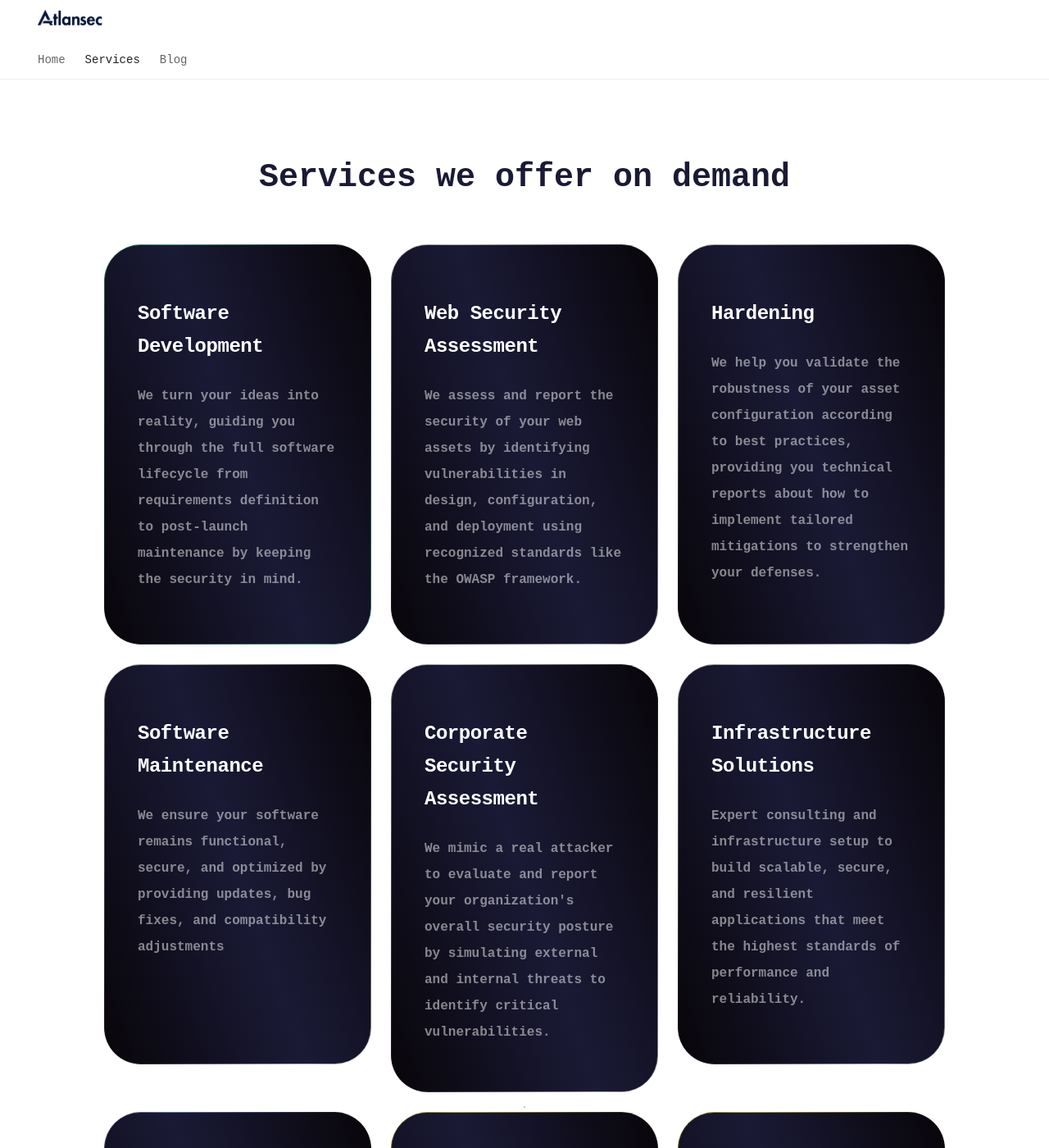
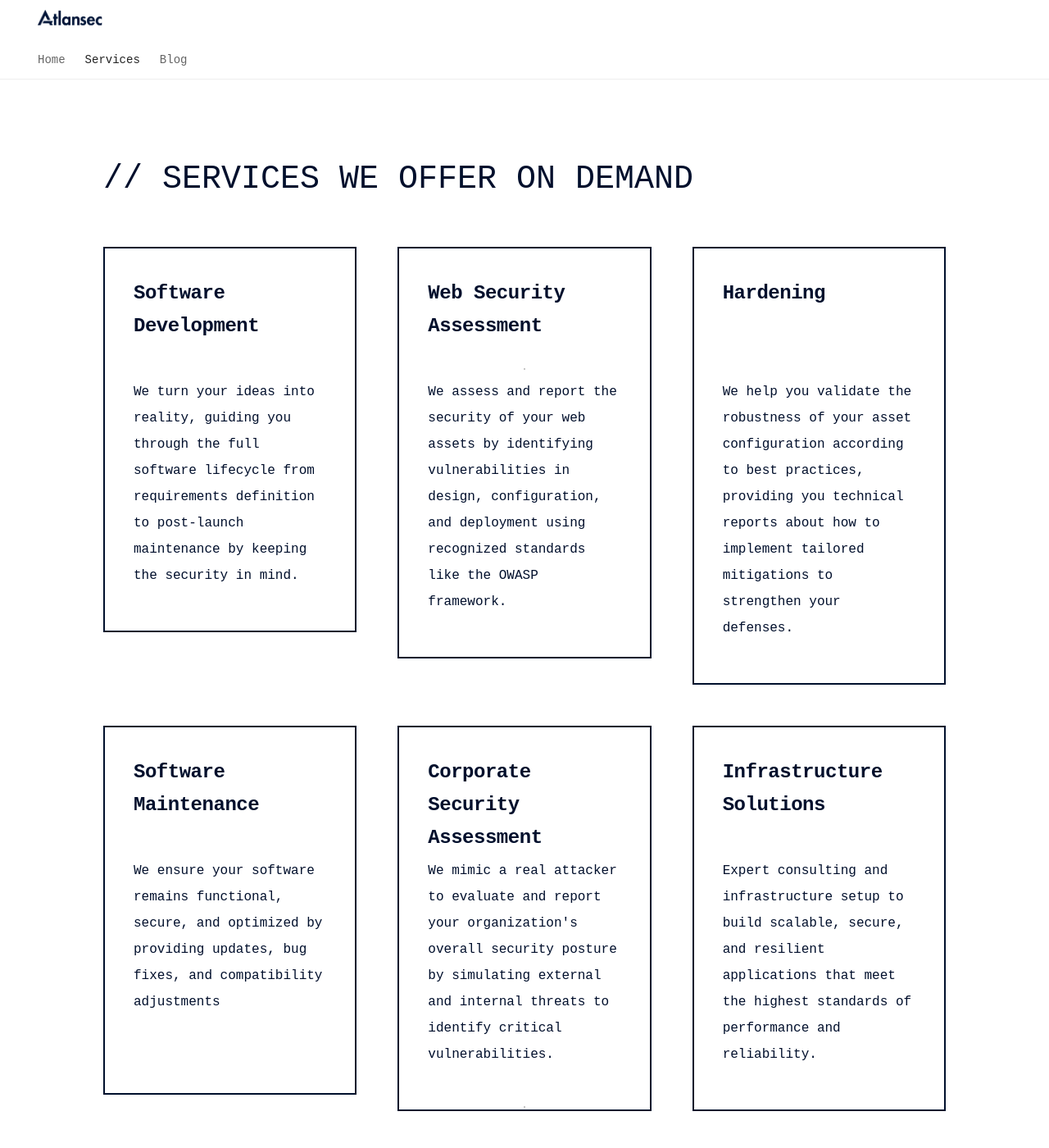
Before and after one commit to AtlanSec/Atlansec-Web, an MkDocs documentation site: the page built from docs/services/index.md, in a window 1280 px wide and 1400 px high. Shown: the whole window at 82% size. Built offline with MkDocs 1.6.1 and Material for MkDocs 9.7.7, drawn with Linux system fonts in a browser that asks for light colours.

Commit message:
services improved

```diff
--- a/docs/overrides/home.html
+++ b/docs/overrides/home.html
@@ -114,7 +114,7 @@
   .paralelogramo:hover {
     transition: all 0.3s ease;
     transform: scale(1.1) skew(30deg);
-    box-shadow: 10px 8px 0px 3px var(--Primary_Blue, #000f2c);
+    box-shadow: 12px 10px 0px 3px var(--Primary_Blue, #000f2c);
   }
 
   .button__content {
--- a/docs/overrides/services.html
+++ b/docs/overrides/services.html
@@ -26,10 +26,10 @@
         }
     }
 
-    .gradient-cards {
+    .gradient__cards {
         display: grid;
         grid-template-columns: repeat(3, 1fr);
-        gap: 22px;
+        gap: 50px;
         padding-top: 10px;
         padding-bottom: 20px;
 
@@ -38,14 +38,13 @@
         }
     }
 
-    .container-title {
-        text-align: center;
+    .container__title {
+        text-align: start;
         padding: 0 !important;
         margin-bottom: 40px;
         font-size: 40px;
-        color: #1A1A36;
-        font-weight: 600;
-        line-height: 60px;
+        color: var(--Primary-Blue);
+        font-weight: 300;
     }
 
     .contact-title {
@@ -59,77 +58,49 @@
     }
 
     .card {
-        max-width: 400px;
         border: 0;
         width: 100%;
         margin-inline: auto;
     }
 
-    .container-card {
+    .container__card {
         position: relative;
-        border: 2px solid transparent;
-        background: linear-gradient(71deg, #080509, #1A1A36, #080509);
+        border: 2px solid var(--Primary-Blue);
         background-clip: padding-box;
-        border-radius: 45px;
-        padding: 40px;
-
-        min-height: 490px;
-
+        padding: 35px;
+        transition: all 0.3s ease;
+        min-height: 450px;
         img {
             margin-bottom: 32px;
         }
     }
 
-    .bg-green-box,
-    .bg-white-box,
-    .bg-yellow-box,
-    .bg-blue-box {
-        position: relative;
+    .container__card:hover {
+        transition: all 0.3s ease;
+        background-color: rgba(255, 255, 255, 0.219);
+        backdrop-filter: blur(5px);
+        box-shadow: 10px 10px 0px -2px var(--Primary-Blue);
+        transform: scale(1.05);
+        clip-path: none;
     }
 
-    .bg-green-box::after,
-    .bg-white-box::after,
-    .bg-yellow-box::after,
-    .bg-blue-box::after {
-        position: absolute;
-        top: -1px;
-        bottom: -1px;
-        left: -1px;
-        right: -1px;
-        content: "";
-        z-index: -1;
-        border-radius: 45px;
-    }
-
-    .bg-green-box::after {
-        background: linear-gradient(71deg, #0d1212, #3da077, #0d1212);
-    }
-
-    .bg-white-box::after {
-        background: linear-gradient(71deg, #121013, #b0afb0, #121013);
-    }
-
-    .bg-yellow-box::after {
-        background: linear-gradient(71deg, #110e0e, #afa220, #110e0e);
-    }
-
-    .bg-blue-box::after {
-        background: linear-gradient(71deg, #0c0a0e, #5f6fad, #0c0a0e);
-    }
 
     .card-title {
         font-weight: 600;
-        color: white;
+        color: var(--Primary-Blue);
         letter-spacing: -0.02em;
         line-height: 40px;
         font-style: normal;
         font-size: 24px;
+        text-align: start;
+        height: 100px;
+        margin-top: 0;
     }
 
     .card-description {
-        font-weight: 600;
+        font-weight: 300;
         line-height: 32px;
-        color: hsla(0, 0%, 100%, 0.5);
+        color: var(--Primary-Blue);
         font-size: 16px;
         max-width: 470px;
     }
@@ -229,6 +200,27 @@
     }
 
     @media screen and (max-width: 520px) {
+        .container__title{
+            font-size: 4.5vw;
+        }
+
+        .card-title{
+            font-size: 4vw;
+        }
+
+        .container__card {
+            position: relative;
+            border: 2px solid var(--Primary-Blue);
+            background-clip: padding-box;
+            padding: 35px;
+            transition: all 0.3s ease;
+            min-height: 200px;
+            clip-path: polygon(0px 0px, calc(100% - 40px) 0px, 100% 40px, 100% 100%, calc(0% + 40px) 100%, 0px calc(100% - 40px));
+            img {
+                margin-bottom: 32px;
+            }
+        }
+
         .screen-body {
             flex-direction: column;
         }
@@ -272,13 +264,28 @@
             padding: 0;
         }
     }
+
+    #blinkingCursor {
+        animation: blink 1s infinite;
+    }
+
+    @keyframes blink {
+    0%,
+    50% {
+      opacity: 1;
+    }
+    50.01%,
+    100% {
+      opacity: 0;
+    }
+  }
 </style>
 
 <div class="container">
-    <p class="container-title">Services we offer on demand</p>
-    <div class="gradient-cards">
+    <p class="container__title">// SERVICES WE OFFER ON DEMAND<span id="blinkingCursor">|</span></p>
+    <div class="gradient__cards">
         <div class="card">
-            <div class="container-card bg-green-box">
+            <div class="container__card">
                 <p class="card-title">Software Development</p>
                 <p class="card-description">We turn your ideas into reality, guiding you through the full software lifecycle from requirements definition to post-launch maintenance by keeping the security in mind.
                 </p>
@@ -287,21 +294,21 @@
         </div>
 
         <div class="card">
-            <div class="container-card bg-white-box">
+            <div class="container__card">
                 <p class="card-title">Web Security Assessment</p>
                 <p class="card-description">We assess and report the security of your web assets by identifying vulnerabilities in design, configuration, and deployment using recognized standards like the OWASP framework.</p>
             </div>
         </div>
 
         <div class="card">
-            <div class="container-card bg-white-box">
+            <div class="container__card">
                 <p class="card-title">Hardening</p>
                 <p class="card-description">We help you validate the robustness of your asset configuration according to best practices, providing you technical reports about how to implement tailored mitigations to strengthen your defenses.</p>
             </div>
         </div>
 
         <div class="card">
-            <div class="container-card bg-white-box">
+            <div class="container__card">
                 <p class="card-title">Software Maintenance</p>
                 <p class="card-description">We ensure your software remains functional, secure, and optimized by providing updates, bug fixes, and compatibility adjustments</p>
             </div>
@@ -309,7 +316,7 @@
 
 
         <div class="card">
-            <div class="container-card bg-white-box">
+            <div class="container__card">
                 <p class="card-title">Corporate Security Assessment</p>
                 <p class="card-description">We mimic a real attacker to evaluate and report your organization's overall security posture by simulating external and internal threats to identify critical vulnerabilities.</p>
             </div>
@@ -317,42 +324,42 @@
 
 
         <div class="card">
-            <div class="container-card bg-white-box">
+            <div class="container__card">
                 <p class="card-title">Infrastructure Solutions</p>
                 <p class="card-description">Expert consulting and infrastructure setup to build scalable, secure, and resilient applications that meet the highest standards of performance and reliability.</p>
             </div>
         </div>
 
         <div class="card">
-            <div class="container-card bg-blue-box">
+            <div class="container__card">
                 <p class="card-title">UI/UX Enhancements</p>
                 <p class="card-description">Refine your website's interface and user experience to captivate users, increase engagement, and boost client retention with a design that truly resonates.</p>
             </div>
         </div>
 
         <div class="card">
-            <div class="container-card bg-yellow-box">
+            <div class="container__card">
                 <p class="card-title">Assumed Breach Exercise</p>
                 <p class="card-description">We test privilege escalation and lateral movement within your corporate network to uncover, address and report internal security vulnerabilities.</p>
             </div>
         </div>
 
         <div class="card">
-            <div class="container-card bg-yellow-box">
+            <div class="container__card">
                 <p class="card-title">Process Optimization</p>
                 <p class="card-description">We refine your workflows and systems to eliminate inefficiencies, reduce costs, and achieve optimal outcomes.</p>
             </div>
         </div>
 
         <div class="card">
-            <div class="container-card bg-yellow-box">
+            <div class="container__card">
                 <p class="card-title">External QA</p>
                 <p class="card-description">We independently test your software to uncover and resolve functional, performance, usability, and security issues before deployment.</p>
             </div>
         </div>
 
         <div class="card">
-            <div class="container-card bg-yellow-box">
+            <div class="container__card">
                 <p class="card-title">Mobile Application Security Assessment</p>
                 <p class="card-description">We evaluate the security of your mobile apps across platforms, identifying and reporting vulnerabilities and bypassing protections to ensure robust security, all acording to OWASP Testing framework.</p>
             </div>
@@ -360,14 +367,14 @@
 
 
         <div class="card">
-            <div class="container-card bg-yellow-box">
+            <div class="container__card">
                 <p class="card-title">Periodic Security Scans</p>
                 <p class="card-description">We conduct regular scans of your infrastructure to identify new know vulnerabilities. We periodically provide technical reports with the findings and advise you to solution the flaws.</p>
             </div>
         </div>
 
         <div class="card">
-            <div class="container-card bg-yellow-box">
+            <div class="container__card">
                 <p class="card-title">Project Dockerization</p>
                 <p class="card-description">We transform your project into a scalable, containerized application by creating a tailored Dockerfile using best development practices.
                 </p>
@@ -376,7 +383,7 @@
 
 
         <div class="card">
-            <div class="container-card bg-yellow-box">
+            <div class="container__card">
                 <p class="card-title">Wi-Fi Security Assessment</p>
                 <p class="card-description">We test the security of your wireless network on-site, simulating potential threats to assess access feasibility and internal resource exposure. </p>
             </div>
@@ -384,7 +391,7 @@
 
 
         <div class="card">
-            <div class="container-card bg-yellow-box">
+            <div class="container__card">
                 <p class="card-title">Perimeter Infrastructure Security Assessment</p>
                 <p class="card-description">We analyze your external-facing infrastructure to identify and report vulnerabilities and configuration issues that could expose your systems to risks.</p>
             </div>
@@ -393,7 +400,7 @@
 
 
         <div class="card">
-            <div class="container-card bg-yellow-box">
+            <div class="container__card">
                 <p class="card-title">Code Review</p>
                 <p class="card-description">We inspect your codebase to ensure adherence to best practices, security standards, and performance optimization providing a detailed report with necessary recommendations.</p>
             </div>
@@ -401,14 +408,14 @@
 
 
         <div class="card">
-            <div class="container-card bg-yellow-box">
+            <div class="container__card">
                 <p class="card-title">Social Engineering Awareness Assessment</p>
                 <p class="card-description">We simulate phishing campaigns to test, improve and report employee awareness of social engineering attacks.</p>
             </div>
         </div>
 
         <div class="card">
-            <div class="container-card bg-yellow-box">
+            <div class="container__card">
                 <p class="card-title">Internal Infrastructure Security Assessment</p>
                 <p class="card-description">We review the security of your internal network to identify, mitigate and report vulnerabilities or misconfigurations that could compromise your corporate systems.</p>
             </div>
--- a/docs/stylesheets/extra.css
+++ b/docs/stylesheets/extra.css
@@ -1,5 +1,6 @@
 :root {
   --Primary-Blue: #000f2c;
+  --Primary-Blue-2: #455270;
   --Secondary-Blue: #48bfbf;
   --Blue-Soft: #000f2c33;
 }
```
